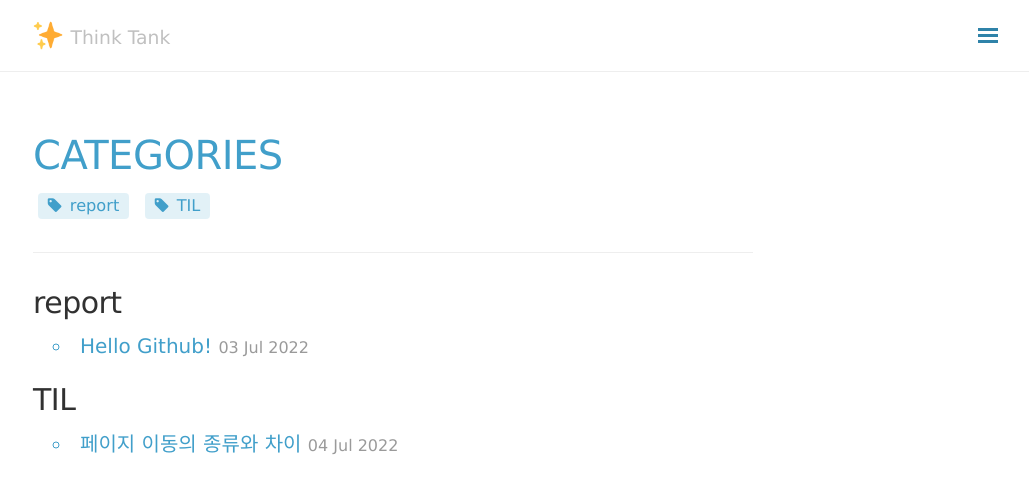
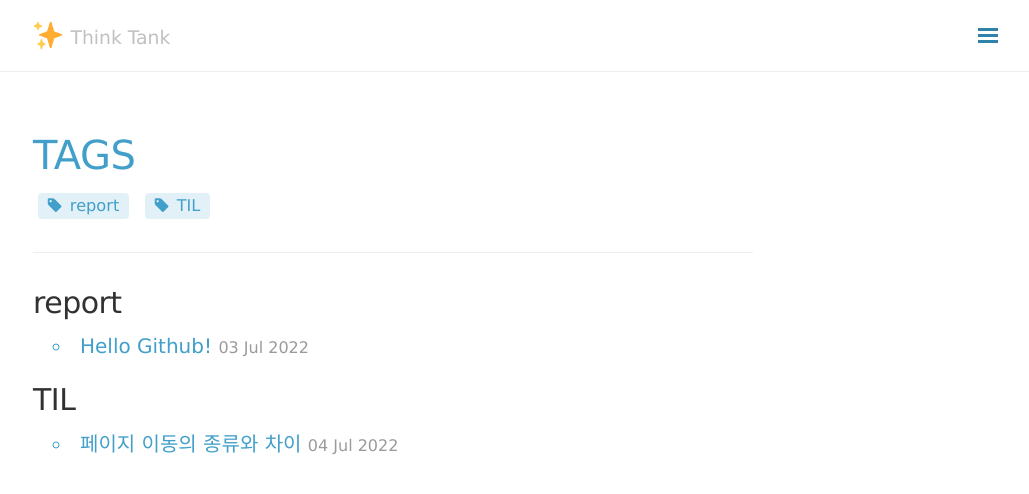
Before and after one commit to kizuc/kizuc.github.io, a Jekyll site: the page built from blog/categorise.html, in a window 1280 px wide. Shown: the top 494 px of the page, without its empty margins (247-1276 px from the left). Built offline with Jekyll 4.4.1, drawn with Linux system fonts in a browser that asks for light colours; nearby versions of some CDN libraries; comment, search, counter and statistics services are not loaded.

Commit message:
Update categorise.html

```diff
--- a/blog/categorise.html
+++ b/blog/categorise.html
@@ -1,17 +1,17 @@
 ---
 layout: page
-title: Categories
+title: Tags
 ---
 
 <div class="tags-expo">
   <div class="tags-expo-list">
-    {% for tag in site.categories %}
+    {% for tag in site.tags %}
     <a href="#{{ tag[0] | slugify }}" class="post-tag">{{ tag[0] }}</a>
     {% endfor %}
   </div>
   <hr/>
   <div class="tags-expo-section">
-    {% for tag in site.categories %}
+    {% for tag in site.tags %}
     <h2 id="{{ tag[0] | slugify }}">{{ tag[0] }}</h2>
     <ul class="tags-expo-posts">
       {% for post in tag[1] %}
```
